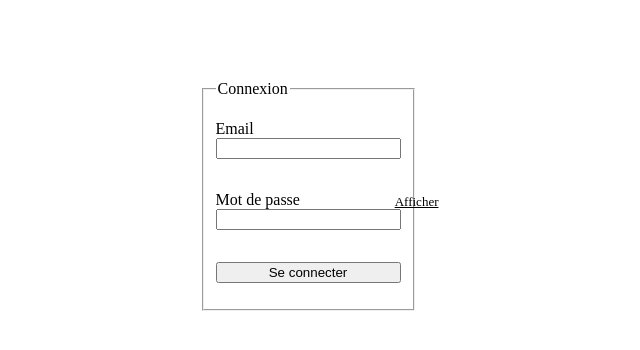
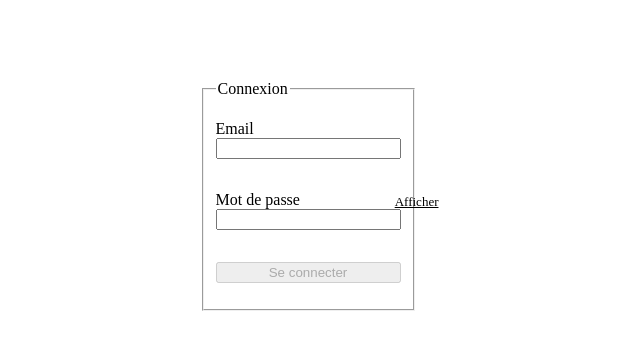
Before and after one commit to jamesattoh/todosApp-ng, an Angular app: page /login in a window 1280 px wide. Shown: the top 350 px of the page, without its empty margins (332-972 px from the left). Built offline with nearby package versions, Linux system fonts and the light colour scheme.

Commit message:
use outputs to listen login & register pages

```diff
--- a/src/app/common/components/authentification/authentification.component.html
+++ b/src/app/common/components/authentification/authentification.component.html
@@ -28,7 +28,7 @@
         <span class="span__error">Le mote de passe doit avoir au minimum huit (08) caractères.</span>
       }
 
-      <button (click)="submitAuthentificationForm()">
+      <button [disabled]="authentificationForm.invalid" (click)="submitAuthentificationForm()">
         {{ formTitle() === 'Connexion' ? 'Se connecter' : 'S\'inscrire' }}
       </button>
     </form>
--- a/src/app/common/components/authentification/authentification.component.ts
+++ b/src/app/common/components/authentification/authentification.component.ts
@@ -1,5 +1,10 @@
-import {Component, input} from '@angular/core';
+import {Component, input, output} from '@angular/core';
 import {FormControl, FormGroup, ReactiveFormsModule, Validators} from '@angular/forms';
+
+export type authentificationFormValuesType = {
+  email: string,
+  password: string,
+}
 
 @Component({
   selector: 'app-authentification',
@@ -12,6 +17,8 @@ import {FormControl, FormGroup, ReactiveFormsModule, Validators} from '@angular/
 export class AuthentificationComponent {
   // rendons dynamique le titre du formulaire
   readonly formTitle = input.required<'Connexion' | 'Inscription'>();
+
+  readonly authentificationFormValues = output<authentificationFormValuesType>();
 
   protected passwordType: 'password' | 'text' = 'password';
 
@@ -26,6 +33,6 @@ export class AuthentificationComponent {
   }
 
   public submitAuthentificationForm(): void {
-    console.log('Submit Authentification');
+    this.authentificationFormValues.emit(this.authentificationForm.value as authentificationFormValuesType);
   }
 }
--- a/src/app/pages/login-page/login-page.component.html
+++ b/src/app/pages/login-page/login-page.component.html
@@ -1,2 +1,2 @@
-<app-authentification formTitle="Connexion" />
+<app-authentification formTitle="Connexion" (authentificationFormValues)="onLogin($event)"/>
 <!--<app-authentification [formTitle]="'Connexion'" /> -->
--- a/src/app/pages/login-page/login-page.component.ts
+++ b/src/app/pages/login-page/login-page.component.ts
@@ -1,5 +1,8 @@
 import { Component } from '@angular/core';
-import {AuthentificationComponent} from '../../common/components/authentification/authentification.component';
+import {
+  AuthentificationComponent,
+  authentificationFormValuesType
+} from '../../common/components/authentification/authentification.component';
 
 @Component({
   selector: 'app-login-page',
@@ -10,5 +13,7 @@ import {AuthentificationComponent} from '../../common/components/authentificatio
   styleUrl: './login-page.component.scss'
 })
 export class LoginPageComponent {
-
+    public onLogin(authentificationFormValues: authentificationFormValuesType): void {
+      console.log(authentificationFormValues)
+    }
 }
--- a/src/app/pages/register-page/register-page.component.html
+++ b/src/app/pages/register-page/register-page.component.html
@@ -1 +1 @@
-<app-authentification [formTitle]="'Inscription'"/>
+<app-authentification [formTitle]="'Inscription'" (authentificationFormValues)="onRegister($event)"/>
--- a/src/app/pages/register-page/register-page.component.ts
+++ b/src/app/pages/register-page/register-page.component.ts
@@ -1,5 +1,8 @@
 import { Component } from '@angular/core';
-import {AuthentificationComponent} from '../../common/components/authentification/authentification.component';
+import {
+  AuthentificationComponent,
+  authentificationFormValuesType
+} from '../../common/components/authentification/authentification.component';
 
 @Component({
   selector: 'app-register-page',
@@ -10,5 +13,7 @@ import {AuthentificationComponent} from '../../common/components/authentificatio
   styleUrl: './register-page.component.scss'
 })
 export class RegisterPageComponent {
-
+  public onRegister(authentificationFormValues : authentificationFormValuesType): void {
+    console.log(authentificationFormValues);
+  }
 }
```
